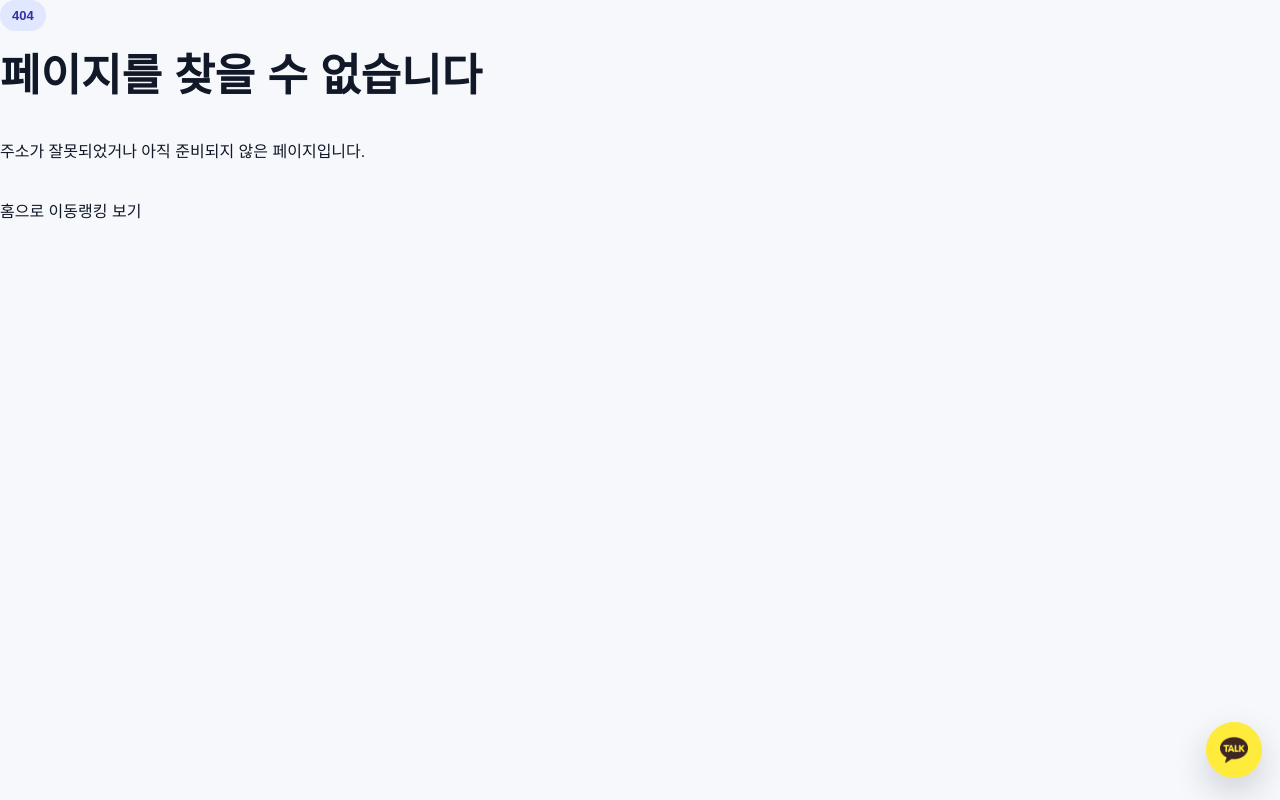
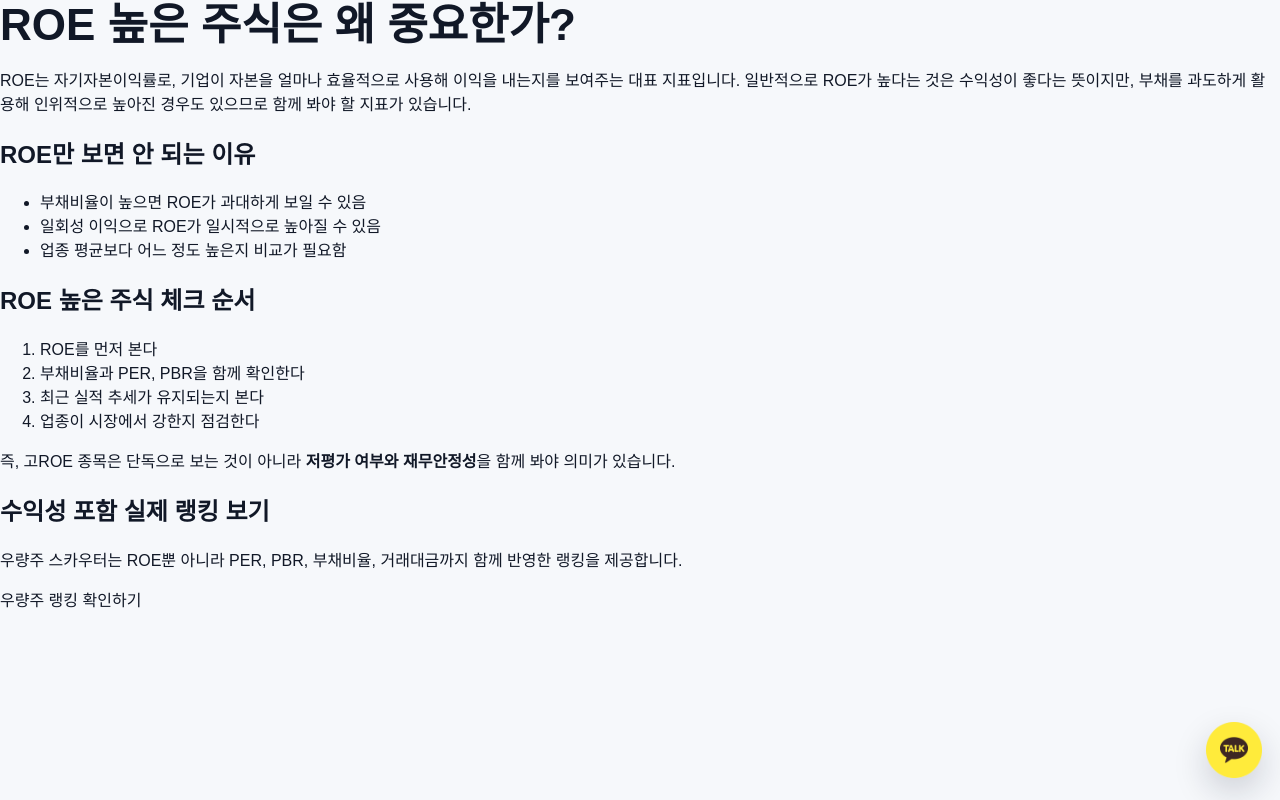
Before and after one commit to DcoyA/screener, a Next.js app: page /seo/high-roe in a window 1280 px wide. Before the commit this address had no page. Built offline with nearby package versions, Linux system fonts and the light colour scheme.

Commit message:
Create page.js

```diff
--- /dev/null
+++ b/app/seo/high-roe/page.js
@@ -0,0 +1,59 @@
+export const metadata = {
+  title: 'ROE 높은 주식 | 수익성 좋은 종목 찾는 법 | 우량주 스카우터',
+  description:
+    'ROE 높은 주식이 왜 주목받는지, 수익성 좋은 종목을 고를 때 어떤 지표를 함께 봐야 하는지 설명합니다.',
+  keywords: ['ROE 높은 주식', '수익성 좋은 종목', '고ROE 주식', '주식 분석', '주식 추천'],
+  openGraph: {
+    title: 'ROE 높은 주식 | 우량주 스카우터',
+    description: 'ROE 중심으로 수익성 좋은 종목을 고르는 방법을 정리한 페이지입니다.',
+    url: 'https://www.hellomedia.win/seo/high-roe',
+    siteName: '우량주 스카우터',
+    locale: 'ko_KR',
+    type: 'website',
+  },
+};
+
+export default function HighROEPage() {
+  return (
+    <main className="max-w-4xl mx-auto px-6 py-12 leading-7 text-zinc-900">
+      <h1 className="text-3xl font-bold mb-6">ROE 높은 주식은 왜 중요한가?</h1>
+
+      <p className="mb-4">
+        ROE는 자기자본이익률로, 기업이 자본을 얼마나 효율적으로 사용해 이익을 내는지를 보여주는
+        대표 지표입니다. 일반적으로 ROE가 높다는 것은 수익성이 좋다는 뜻이지만, 부채를 과도하게
+        활용해 인위적으로 높아진 경우도 있으므로 함께 봐야 할 지표가 있습니다.
+      </p>
+
+      <h2 className="text-2xl font-semibold mt-10 mb-4">ROE만 보면 안 되는 이유</h2>
+      <ul className="list-disc pl-6 space-y-2">
+        <li>부채비율이 높으면 ROE가 과대하게 보일 수 있음</li>
+        <li>일회성 이익으로 ROE가 일시적으로 높아질 수 있음</li>
+        <li>업종 평균보다 어느 정도 높은지 비교가 필요함</li>
+      </ul>
+
+      <h2 className="text-2xl font-semibold mt-10 mb-4">ROE 높은 주식 체크 순서</h2>
+      <ol className="list-decimal pl-6 space-y-2">
+        <li>ROE를 먼저 본다</li>
+        <li>부채비율과 PER, PBR을 함께 확인한다</li>
+        <li>최근 실적 추세가 유지되는지 본다</li>
+        <li>업종이 시장에서 강한지 점검한다</li>
+      </ol>
+
+      <p className="mt-6">
+        즉, 고ROE 종목은 단독으로 보는 것이 아니라 <strong>저평가 여부와 재무안정성</strong>을 함께 봐야
+        의미가 있습니다.
+      </p>
+
+      <div className="mt-12 rounded-2xl border border-zinc-200 bg-zinc-50 p-6">
+        <h2 className="text-xl font-semibold mb-3">수익성 포함 실제 랭킹 보기</h2>
+        <p className="mb-4">
+          우량주 스카우터는 ROE뿐 아니라 PER, PBR, 부채비율, 거래대금까지 함께 반영한 랭킹을
+          제공합니다.
+        </p>
+        <a href="/ranking" className="inline-flex rounded-xl bg-zinc-900 px-4 py-2 text-white">
+          우량주 랭킹 확인하기
+        </a>
+      </div>
+    </main>
+  );
+}
```
